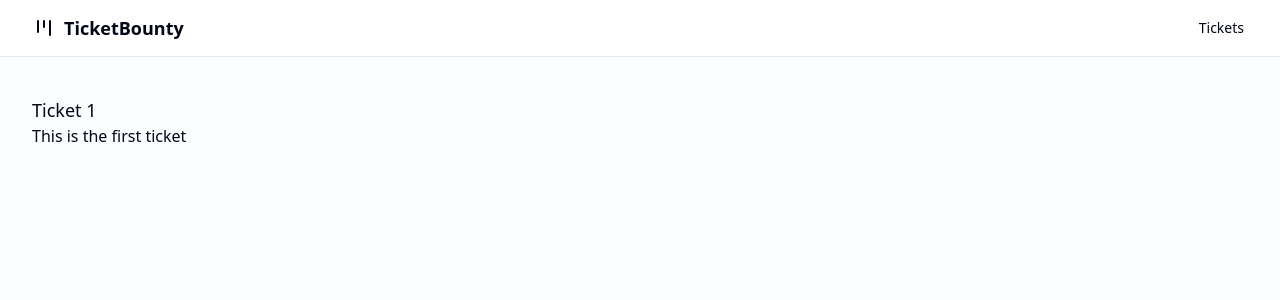
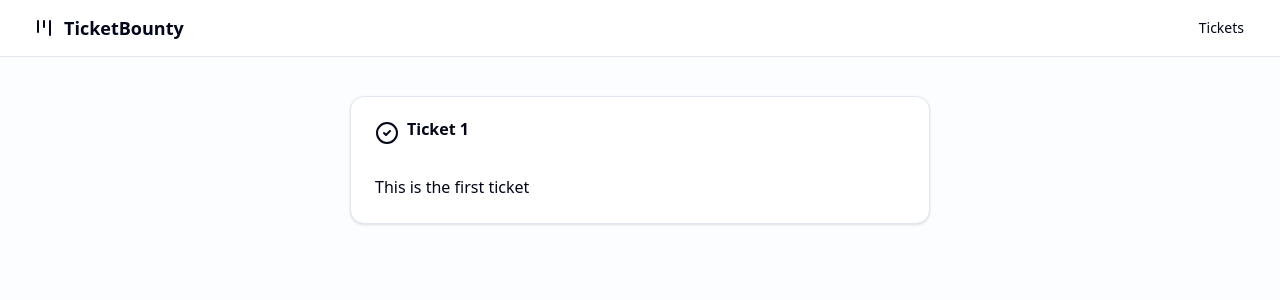
Before and after one commit to caiowrocha/the-road-to-next, a Next.js app: page /tickets/1 in a window 1280 px wide. Shown: the top 300 px of the page. Built offline with nearby package versions, Linux system fonts and the light colour scheme.

Commit message:
feature: update ticket-item component

```diff
--- a/src/app/tickets/[ticketId]/page.tsx
+++ b/src/app/tickets/[ticketId]/page.tsx
@@ -2,6 +2,7 @@
 import { Placeholder } from '@/components/placeholder'
 import { Button } from '@/components/ui/button'
 import { initialTickets } from '@/data'
+import { TicketItem } from '@/features/tickets/components/ticket-item'
 import { ticketsPath } from '@/paths'
 
 type TicketDetailsPageProps = {
@@ -31,13 +32,11 @@
     }
 
     return (
-        <div>
-            <h2 className="text-lg">
-                {ticket?.title}
-            </h2>
-            <p>
-                {ticket?.content}
-            </p>
+        <div className='flex justify-center animate-fade-from-top'>
+            <TicketItem
+                ticket={ticket}
+                isDetail
+            />
         </div>
     )
 }
--- a/src/features/tickets/components/ticket-item.tsx
+++ b/src/features/tickets/components/ticket-item.tsx
@@ -1,3 +1,4 @@
+import clsx from 'clsx'
 import { LucideSquareArrowOutUpRight } from 'lucide-react'
 import Link from 'next/link'
 import { Button } from '@/components/ui/button'
@@ -8,9 +9,10 @@
 
 type TicketItemProps = {
     ticket: Ticket
+    isDetail?: boolean
 }
 
-const TicketItem = ({ ticket }: TicketItemProps) => {
+const TicketItem = ({ ticket, isDetail }: TicketItemProps) => {
     const detailButton = (
         <Button variant="outline" size="icon" asChild>
             <Link href={ticketPath(ticket.id)}>
@@ -19,11 +21,14 @@
         </Button>
     )
 
-
-
     return (
         <div
-            className="w-full max-w-[420px] flex gap-x-1"
+            className={
+                clsx('w-full flex gap-x-1', {
+                    'max-w-[580px]': isDetail,
+                    'max-w-[420px]': !isDetail
+                })
+            }
         >
             <Card
                 key={ticket.id}
@@ -36,14 +41,20 @@
                     </CardTitle>
                 </CardHeader>
                 <CardContent>
-                    <span className='line-clamp-3 whitespace-break-spaces'>
+                    <span className={
+                        clsx('whitespace-break-spaces', {
+                            'line-clamp-3': !isDetail,
+                        })
+                    }>
                         {ticket.content}
                     </span>
                 </CardContent>
             </Card>
-            <div className='flex flex-col gap-y-1'>
-                {detailButton}
-            </div>
+            {isDetail ? null : (
+                <div className='flex flex-col gap-y-1'>
+                    {detailButton}
+                </div>
+            )}
         </div>
     )
 }
```
